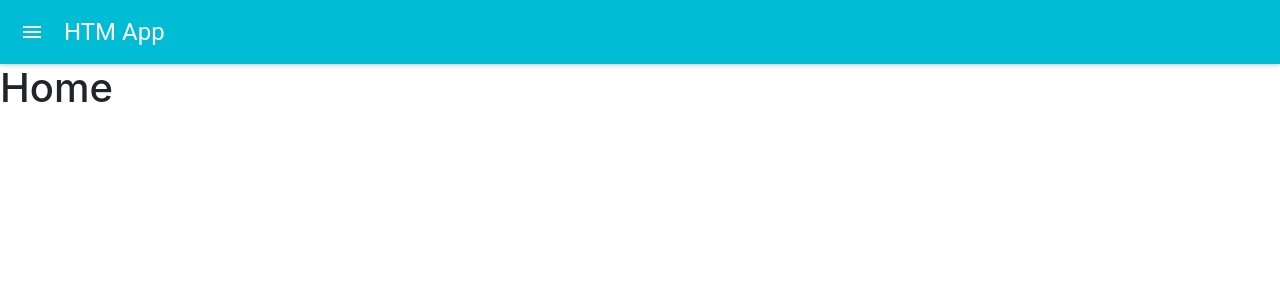
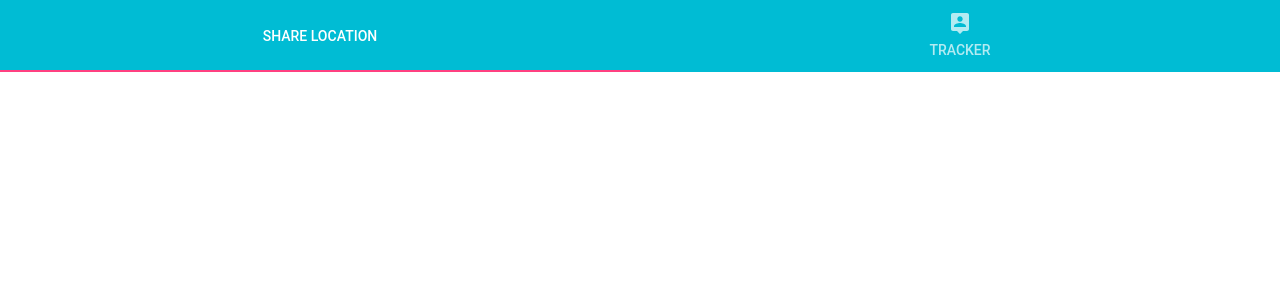
Before and after one commit to moseslucas/sankana, a React app: page / in a window 1280 px wide. Shown: the top 300 px of the page. Built offline with nearby package versions, Linux system fonts and the light colour scheme; no server answers; the HTML template or start-up script is replaced by a standard one.

Commit message:
Added material ui, broadcaster & tracker initial feature

```diff
--- a/package.json
+++ b/package.json
@@ -31,6 +31,7 @@
     "react": "^16.2.0",
     "react-dom": "^16.2.0",
     "react-router": "^4.2.0",
-    "react-router-dom": "^4.2.2"
+    "react-router-dom": "^4.2.2",
+    "shortid": "^2.2.8"
   }
 }
--- /dev/null
+++ b/src/components/Broadcaster.js
@@ -0,0 +1,28 @@
+import React from 'react'
+
+class Broadcaster extends React.Component {
+  constructor (props) {
+    super(props)
+  }
+
+  componentDidMount () {
+    setInterval(_ => {
+      this.setCurrentPosition()
+      .then((data)=> {
+        console.log('broadcast position',data)
+      })
+    }, 3000)
+  }
+
+  setCurrentPosition (options) {
+    return new Promise((resolve, reject) => {
+      navigator.geolocation.getCurrentPosition(resolve, reject, options)
+    })
+  }
+  render () {
+    return <div>
+    </div>
+  }
+}
+
+export default Broadcaster
--- a/src/components/Home.js
+++ b/src/components/Home.js
@@ -1,9 +1,36 @@
 import React from 'react'
+import {Tabs, Tab} from 'material-ui/Tabs'
+import RaisedButton from 'material-ui/RaisedButton'
+import MapsPersonPin from 'material-ui/svg-icons/maps/person-pin'
+import Tracker from './Tracker'
+import Broadcaster from './Broadcaster'
+import shortid from 'shortid'
 
-const Home = _ => {
-  return <div>
-    <h1>Home</h1>
-  </div>
+class Home extends React.Component {
+  constructor (props) {
+    super(props)
+  }
+
+  componentWillMount () {
+    if (localStorage.CODE === undefined)  {
+      const code = shortid.generate().slice(0,4)
+      localStorage.setItem('CODE', code)
+    }
+  }
+
+
+  render () {
+    return <Tabs>
+      <Tab label="SHARE LOCATION">
+        <Broadcaster/>
+      </Tab>
+      <Tab
+        icon={<MapsPersonPin />}
+        label="TRACKER">
+        <Tracker/>
+      </Tab>
+    </Tabs>
+  }
 }
 
 export default Home
--- a/src/components/Today.js
+++ /dev/null
@@ -1,9 +0,0 @@
-import React from 'react'
-
-const Today = _ => {
-  return <div>
-    <h1>Today</h1>
-  </div>
-}
-
-export default Today
--- a/src/components/Points.js
+++ b/src/components/Tracker.js
@@ -1,9 +1,9 @@
 import React from 'react'
 
-const Points = _ => {
+const Tracker = _ => {
   return <div>
     <h1>Points</h1>
   </div>
 }
 
-export default Points
+export default Tracker
--- a/src/components/Week.js
+++ /dev/null
@@ -1,9 +0,0 @@
-import React from 'react'
-
-const Week = _ => {
-  return <div>
-    <h1>Week</h1>
-  </div>
-}
-
-export default Week
--- a/src/components/layout/App.js
+++ b/src/components/layout/App.js
@@ -1,55 +1,11 @@
 import React from 'react'
+import  'bootstrap/dist/css/bootstrap.min.css'
 import MuiThemeProvider from 'material-ui/styles/MuiThemeProvider'
-import  'bootstrap/dist/css/bootstrap.min.css'
-import AppBar from 'material-ui/AppBar'
-import IconButton from 'material-ui/IconButton'
-import Menu from 'material-ui/svg-icons/navigation/menu'
-import Drawer from 'material-ui/Drawer';
-import MenuItem from 'material-ui/MenuItem';
-import RaisedButton from 'material-ui/RaisedButton';
-import {Link} from 'react-router-dom'
 
-class App extends React.Component{
-  constructor (props) {
-    super(props)
-    this.toggleDrawer = this.toggleDrawer.bind(this)
-    this.closeDrawer = this.closeDrawer.bind(this)
-    this.state = {
-      openDrawer: false
-    }
-  }
-
-  toggleDrawer () {
-    this.setState({ openDrawer: !this.state.openDrawer })
-  }
-
-  closeDrawer () {
-    this.setState({ openDrawer: false })
-  }
-
-  render () {
-    return <MuiThemeProvider>
-      <AppBar
-        title="HTM App"
-        iconElementLeft={
-          <IconButton onClick={this.toggleDrawer}>
-            <Menu />
-          </IconButton>
-        }
-      />
-      <Drawer
-        docked={false}
-        width={250}
-        open={this.state.openDrawer}
-        onRequestChange={(openDrawer) => this.setState({openDrawer})}>
-        <Link to='/'><MenuItem onClick={this.closeDrawer}> Home </MenuItem></Link>
-        <Link to='/Today'><MenuItem onClick={this.closeDrawer}> Today's Tasks </MenuItem></Link>
-        <Link to='/Week'><MenuItem onClick={this.closeDrawer}> Week Tasks </MenuItem></Link>
-        <Link to='/MyPoints'><MenuItem onClick={this.closeDrawer}> My Points </MenuItem></Link>
-      </Drawer>
-      {this.props.children}
-    </MuiThemeProvider>
-  }
+const App = props => {
+  return <MuiThemeProvider>
+    {props.children}
+  </MuiThemeProvider>
 }
 
 export default App
--- a/src/routes.js
+++ b/src/routes.js
@@ -2,16 +2,14 @@ import React from 'react'
 import {Route} from 'react-router-dom'
 import  App from './components/layout/App'
 import Home from './components/Home'
-import Points from './components/Points'
-import Today from './components/Today'
-import Week from './components/Week'
+import Broadcaster from './components/Broadcaster'
+import Tracker from './components/Tracker'
 
 const Routes = _ => {
   return <App>
     <Route exact path='/' component={Home}/>
-    <Route path='/MyPoints' component={Points}/>
-    <Route path='/Today' component={Today}/>
-    <Route path='/Week' component={Week}/>
+    <Route exact path='/broadcaster' component={Broadcaster}/>
+    <Route exact path='/tracker' component={Tracker}/>
   </App>
 }
 
--- a/webpack.config.js
+++ b/webpack.config.js
@@ -9,8 +9,7 @@ module.exports = {
   },
   devtool: 'inline-source-map',
   devServer: {
-    contentBase: './build',
-    port: 3003
+    contentBase: './build'
   },
   plugins: [
     new webpack.optimize.UglifyJsPlugin(), //minify everything
```
Also changed, not shown: 3 other files (tests, documents, lock files or other folders).
